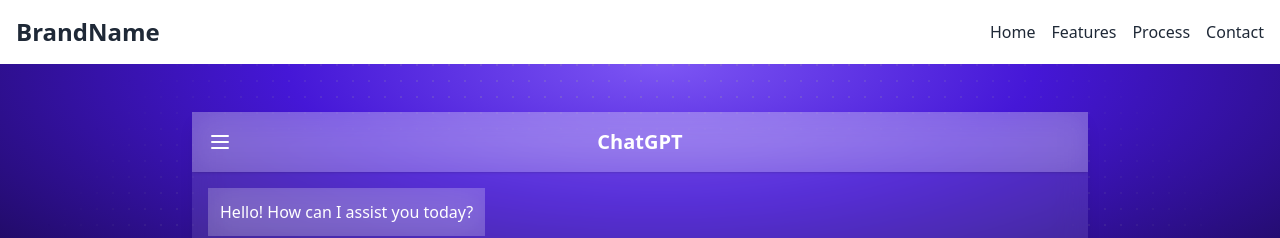
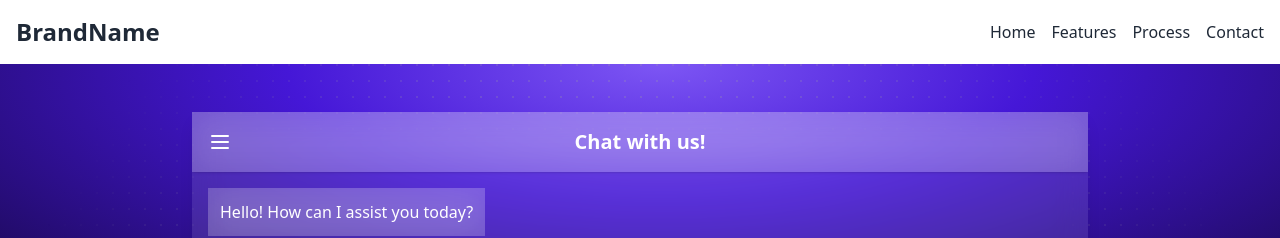
Before and after one commit to BMCHackathon/BMC-fe, a Next.js app: page /chat in a window 1280 px wide. Shown: the top 238 px of the page. Built offline with nearby package versions, Linux system fonts and the light colour scheme.

Commit message:
chat ui update

```diff
--- a/src/app/(core)/chat/page.tsx
+++ b/src/app/(core)/chat/page.tsx
@@ -84,7 +84,7 @@
                 <button onClick={() => setIsSidebarOpen(!isSidebarOpen)} className="text-white hover:text-gray-300">
                   <Menu size={24} />
                 </button>
-                <h1 className="text-xl font-semibold text-white">ChatGPT</h1>
+                <h1 className="text-xl font-semibold text-white">Chat with us!</h1>
                 <div className="w-6" /> {/* Placeholder for symmetry */}
               </header>
 
```
